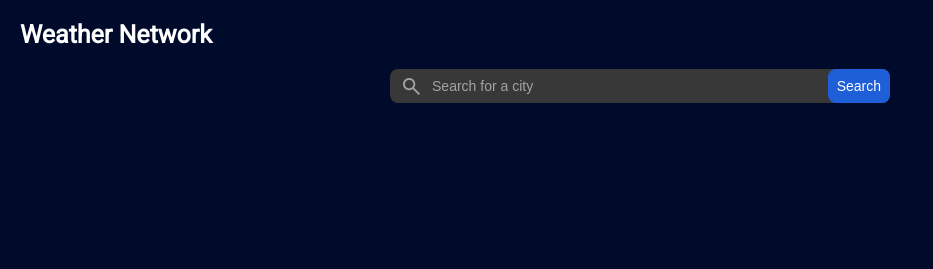
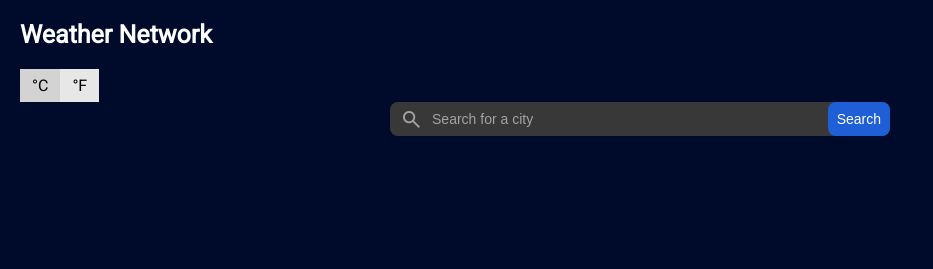
Before and after one commit to CarlosCapili/WeatherApp, a website built with webpack: page dist/index.html in a window 1280 px wide. Shown: the whole page, without its empty margins (0-933 px from the left). Built offline with nearby package versions, Linux system fonts and the light colour scheme.

Commit message:
Update index.html

```diff
--- a/dist/index.html
+++ b/dist/index.html
@@ -6,22 +6,22 @@
         <link rel="stylesheet" href="https://fonts.googleapis.com/css2?family=Material+Symbols+Outlined:opsz,wght,FILL,GRAD@20..48,100..700,0..1,-50..200" />
         <link rel="preconnect" href="https://fonts.googleapis.com">
         <link rel="preconnect" href="https://fonts.gstatic.com" crossorigin>
-        <link href="https://fonts.googleapis.com/css2?family=Roboto&display=swap" rel="stylesheet">
+        <link href="https://fonts.googleapis.com/css2?family=Roboto:wght@300;400&display=swap" rel="stylesheet">
         <title>Weather App</title>
         <link rel="stylesheet" href="style.css">
     </header>
     <body>
-        <div id="weatherTitle">
+        <div id="header">
             <h1 id="weatherName">Weather Network</h1>
+            <div id="convert">
+                <p class="convert active" id="degC">°C</p>
+                <p class="convert"id="degF">°F</p>
+            </div>
         </div>
         <div id="search-bar">
             <span class="material-symbols-outlined">search</span>
             <input id="search-bar-text" placeholder="Search for a city" type="text">
             <button class="btn" id="search-bar-btn">Search</button>
-            <!-- <div class="btn" id="convert">
-                <p class="convert active" id="degC">°C</p>
-                <p class="convert"id="degF">°F</p>
-            </div> -->
         </div>
         <div id="display-info">
             <div id="display-cityname"><p id="city"></p></div>
```
